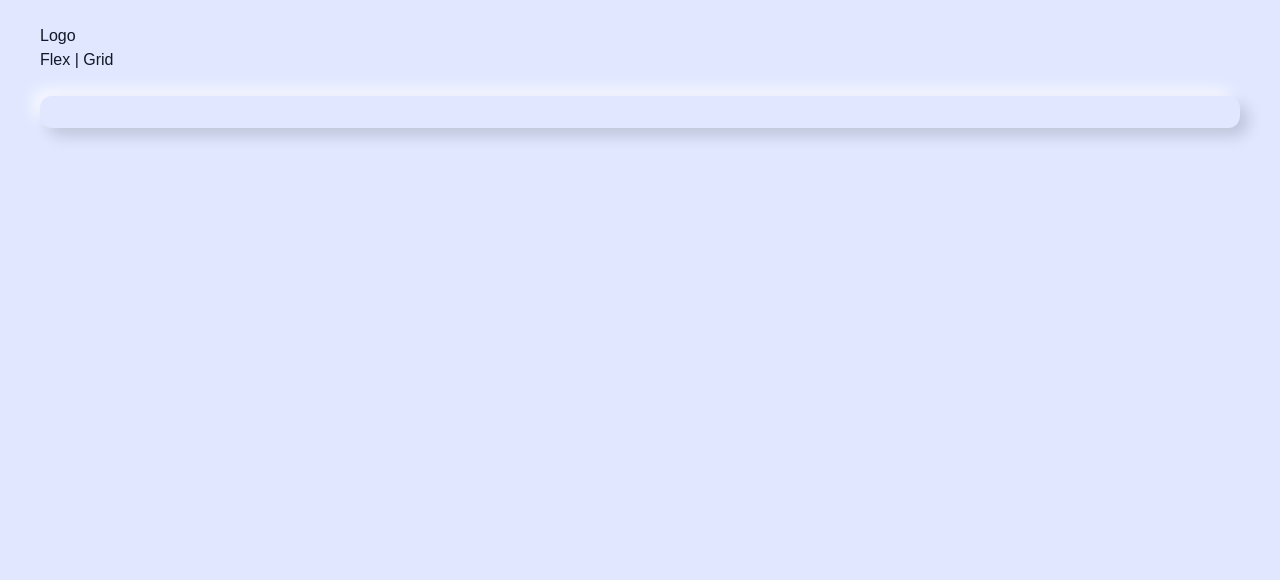
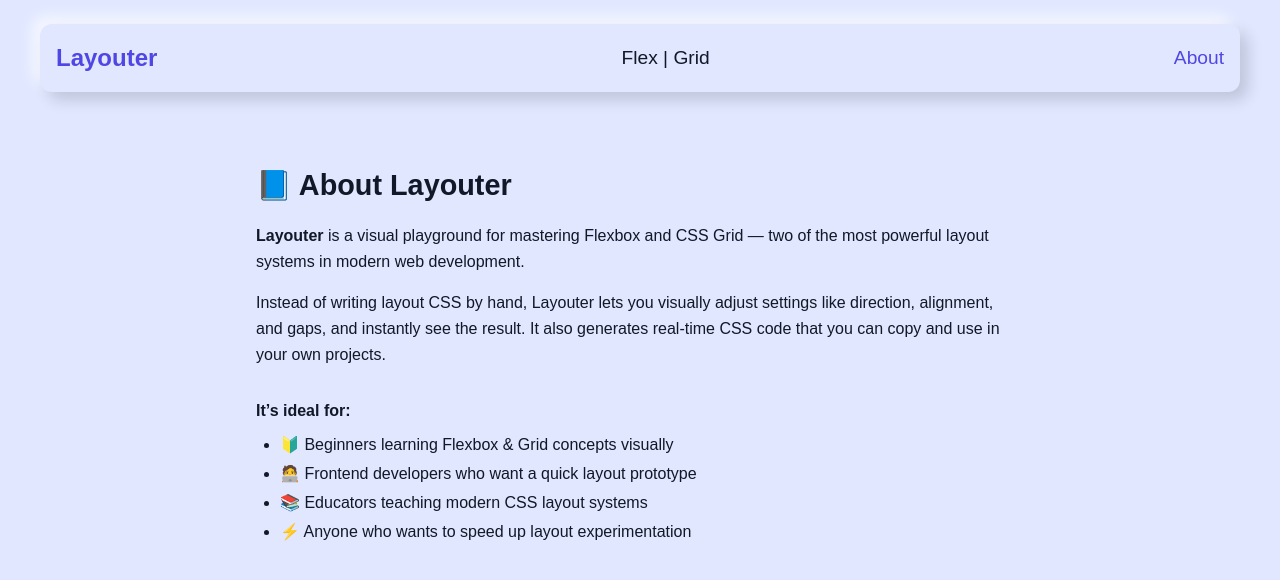
Before and after one commit to LinSchmitz/Layouter, a React (Vite) app: page /about in a window 1280 px wide. Shown: the top 580 px of the page. Built offline with nearby package versions, Linux system fonts and the light colour scheme; the HTML template or start-up script is replaced by a standard one; a web font is replaced by a local one.

Commit message:
added About

```diff
--- a/package.json
+++ b/package.json
@@ -11,7 +11,8 @@
   },
   "dependencies": {
     "react": "^18.2.0",
-    "react-dom": "^18.2.0"
+    "react-dom": "^18.2.0",
+    "react-router-dom": "^7.6.3"
   },
   "devDependencies": {
     "@types/react": "^18.2.43",
--- a/src/App.jsx
+++ b/src/App.jsx
@@ -1,63 +1,56 @@
 import React, { useState } from 'react';
+import { BrowserRouter, Routes, Route } from 'react-router-dom';
 
 import Header from './components/Header';
 import SettingsPanel from './components/SettingsPanel';
 import PreviewArea from './components/PreviewArea';
 import CSSOutput from './components/CSSOutput';
 import Footer from './components/Footer';
+import About from './components/About';
 
 export default function App() {
-  // Selected layout mode: 'flex' or 'grid'
   const [layoutMode, setLayoutMode] = useState('flex');
 
-  // General settings (you can extend this later)
   const [settings, setSettings] = useState({
     flexDirection: 'row',
     justifyContent: 'center',
     alignItems: 'center',
     gap: 10,
-    // For Grid, you can add settings here like columns, rows, etc.
   });
 
-  // Update settings from SettingsPanel
   function updateSettings(newSettings) {
     setSettings(prev => ({ ...prev, ...newSettings }));
   }
 
   return (
+    <BrowserRouter>
       <div className="app-container">
-      {/* Header containing logo and Flex/Grid toggle */}
         <Header layoutMode={layoutMode} setLayoutMode={setLayoutMode} />
 
+        <Routes>
+          {/* Main Layout Page */}
+          <Route
+            path="/"
+            element={
+              <>
                 <div className="main-body">
-        {/* Settings panel (changes depending on Flex or Grid mode) */}
                   <SettingsPanel
                     layoutMode={layoutMode}
                     settings={settings}
                     updateSettings={updateSettings}
                   />
-
-        {/* Visual layout preview */}
                   <PreviewArea layoutMode={layoutMode} settings={settings} />
                 </div>
+                <CSSOutput layoutMode={layoutMode} settings={settings} />
+                <Footer />
+              </>
+            }
+          />
 
-      {/* Generated CSS code display */}
-      <CSSOutput layoutMode={layoutMode} settings={settings} />
-
-      {/* Footer with buttons */}
-      <Footer />
+          {/* About Page */}
+          <Route path="/about" element={<About />} />
+        </Routes>
       </div>
+    </BrowserRouter>
   );
 }
-
-// export default function App() {
-//   return (
-//     <div>
-//       <h2>Layouter</h2>
-//       <Header />
-//       <p>Sidebar </p>
-//       <p>Preview Area</p>
-//       <p>Code box</p>
-//     </div>
-//   );
-// }
--- /dev/null
+++ b/src/components/About.jsx
@@ -0,0 +1,43 @@
+import React from 'react';
+
+function About() {
+  return (
+    <div style={{ maxWidth: '800px', margin: '2rem auto', padding: '1rem' }}>
+      <h2 style={{ fontSize: '1.8rem', marginBottom: '1rem' }}>
+        📘 About Layouter
+      </h2>
+
+      <p style={{ lineHeight: 1.6, marginBottom: '1rem' }}>
+        <strong>Layouter</strong> is a visual playground for mastering Flexbox
+        and CSS Grid — two of the most powerful layout systems in modern web
+        development.
+      </p>
+
+      <p style={{ lineHeight: 1.6, marginBottom: '1rem' }}>
+        Instead of writing layout CSS by hand, Layouter lets you visually adjust
+        settings like direction, alignment, and gaps, and instantly see the
+        result. It also generates real-time CSS code that you can copy and use
+        in your own projects.
+      </p>
+
+      <p
+        style={{
+          fontWeight: 'bold',
+          marginTop: '2rem',
+          marginBottom: '0.5rem',
+        }}
+      >
+        It’s ideal for:
+      </p>
+
+      <ul style={{ paddingLeft: '1.5rem', lineHeight: 1.8 }}>
+        <li>🔰 Beginners learning Flexbox & Grid concepts visually</li>
+        <li>🧑‍💻 Frontend developers who want a quick layout prototype</li>
+        <li>📚 Educators teaching modern CSS layout systems</li>
+        <li>⚡️ Anyone who wants to speed up layout experimentation</li>
+      </ul>
+    </div>
+  );
+}
+
+export default About;
--- a/src/components/Header.jsx
+++ b/src/components/Header.jsx
@@ -1,11 +1,21 @@
 import React from 'react';
+import { Link } from 'react-router-dom';
 import LayoutModeToggle from './LayoutModeToggle';
 
 export default function Header() {
   return (
-    <nav>
-      <p>Logo</p>
+    <nav className="nav-bar">
+      {/* Logo that redirects to "/" */}
+      <Link to="/" className="logo">
+        Layouter
+      </Link>
+
       <LayoutModeToggle />
+
+      {/* Link to About page */}
+      <Link to="/about" className="nav-link">
+        About
+      </Link>
     </nav>
   );
 }
--- a/src/index.css
+++ b/src/index.css
@@ -56,7 +56,7 @@ body {
 }
 
 /* Header */
-nav.nav-bar {
+nav {
   background: var(--color-secondary);
   box-shadow: var(--box-shadow);
   border-radius: var(--border-radius);
@@ -64,6 +64,7 @@ nav.nav-bar {
   display: flex;
   justify-content: space-between;
   align-items: center;
+  font-size: 1.2rem;
 }
 
 .logo {
@@ -72,6 +73,11 @@ nav.nav-bar {
   font-weight: 700;
   font-size: 1.5rem;
   gap: var(--spacing-sm);
+}
+
+.logo,
+.nav-link {
+  text-decoration: none;
   color: var(--color-primary);
 }
 
```
Also changed, not shown: 1 other file (tests, documents, lock files or other folders). Lines whose indentation alone changed are shown as unchanged.
